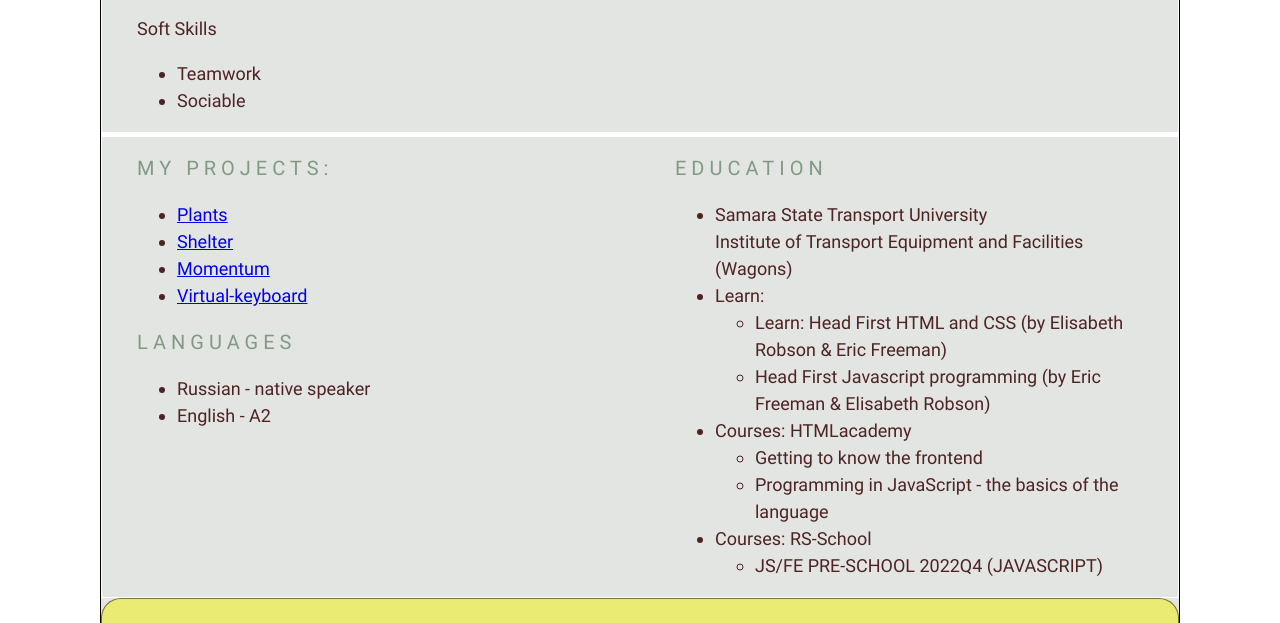
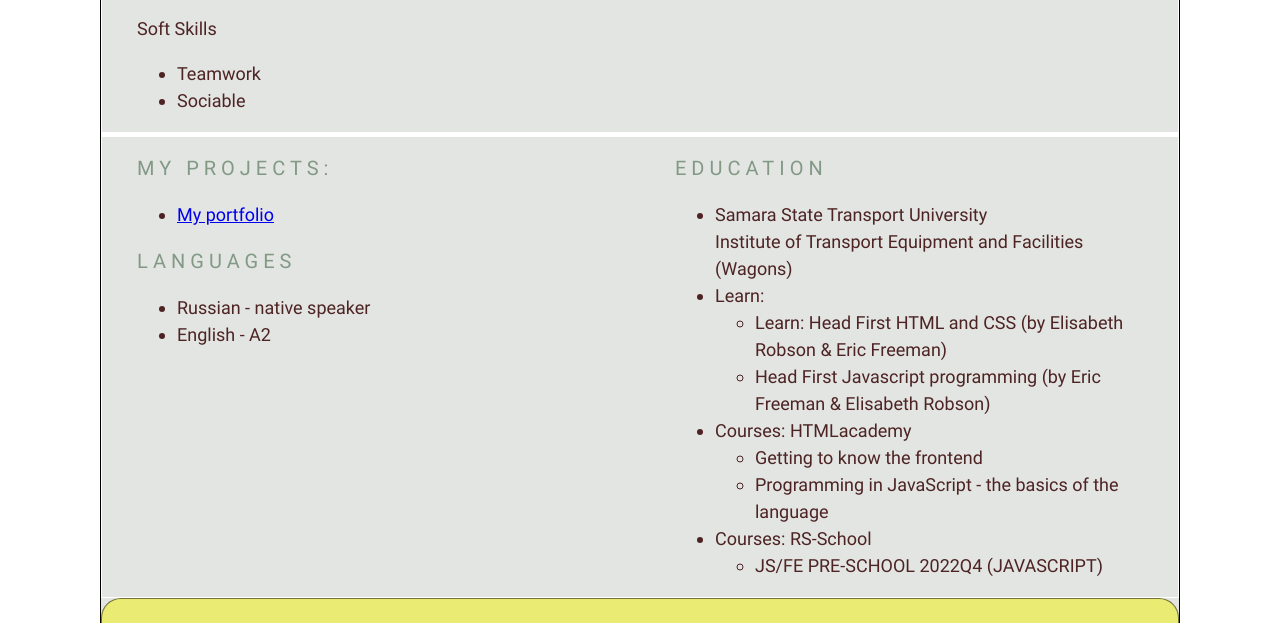
Before and after one commit to TemaTut/info, a plain HTML site: page index.html in a window 1280 px wide. Shown: the part 1147-1770 px from the top of the page. Drawn offline with Linux system fonts and the light colour scheme.

Commit message:
fix: added projects

```diff
--- a/index.html
+++ b/index.html
@@ -124,27 +124,7 @@ function curryPartial(fn, ...args) {
             <h2 class="section-title">My projects:</h2>
             <ul>
               <li>
-                <a
-                  href="https://rolling-scopes-school.github.io/tematut-JSFEPRESCHOOL2022Q4/plants/"
-                  >Plants</a
-                >
-              </li>
-              <li>
-                <a
-                  href="https://rolling-scopes-school.github.io/tematut-JSFE2023Q1/shelter/index.html"
-                  >Shelter</a
-                >
-              </li>
-              <li>
-                <a
-                  href="https://rolling-scopes-school.github.io/tematut-JSFEPRESCHOOL2022Q4/momentum/"
-                  >Momentum</a
-                >
-              </li>
-              <li>
-                <a href="https://tematut.github.io/MyCV/index.html"
-                  >Virtual-keyboard</a
-                >
+                <a href="https://tematut.github.io/react-demo/">My portfolio</a>
               </li>
             </ul>
             <h2 class="section-title Languages" id="languages">Languages</h2>
```
